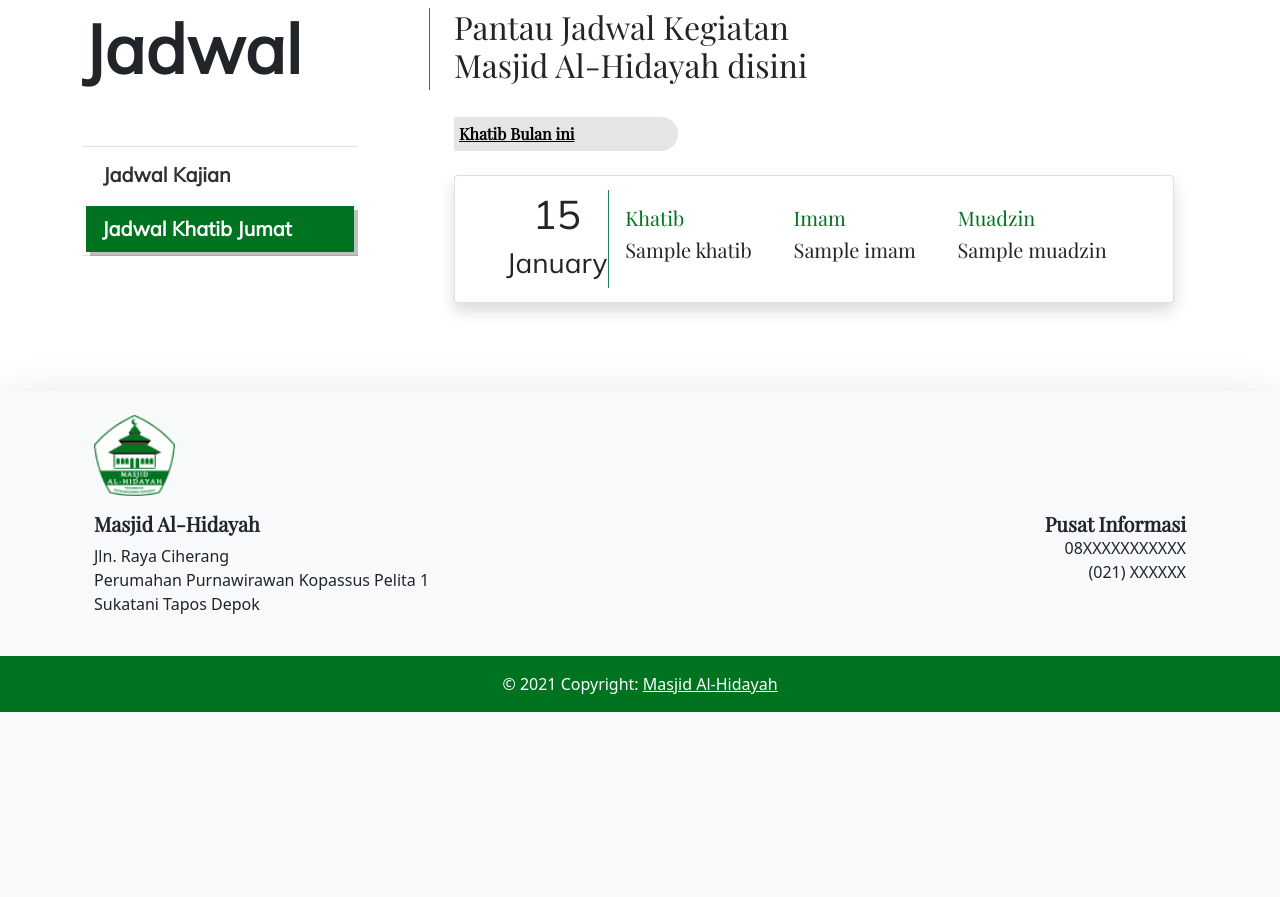
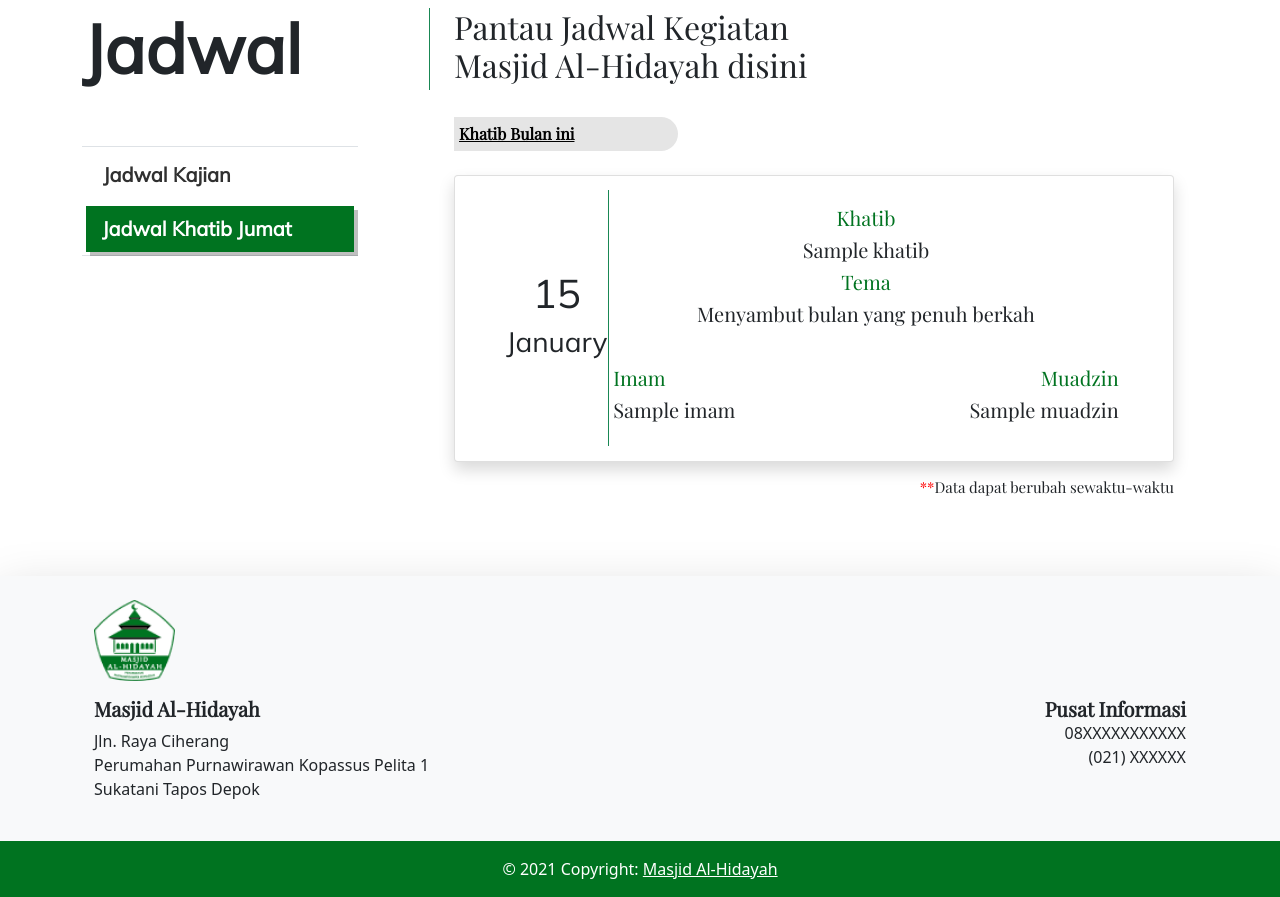
Before and after one commit to yasykurrafii/masjid-al-hidayah, a Django app: template templates/jadwal.html in a window 1280 px wide, after a click on "Jadwal Khatib Jumat". Shown: the part 194-1091 px from the top of the page. Before the commit the page ends 906 px from the top, so only its background shows below. Run offline with Django 3.2, Linux system fonts and the light colour scheme; the template is opened without the code that fills it: most values are stand-ins (such as "Sample title", 1, 10 or a date in 2020); some libraries are stand-ins or nearby versions.

Commit message:
OKe updates revisi as requested

```diff
--- a/templates/jadwal.html
+++ b/templates/jadwal.html
@@ -97,7 +97,7 @@
                 <br /> {% for data in jadwalLewat%}
 
                 <!-- For loop buat nampilin data dari database-->
-                <div class="card mb-3 shadow card-jadwal"  style="background-color: #E5E5E5;">
+                <div class="card mb-3 shadow card-jadwal" style="background-color: #E5E5E5;">
                     <div class="row g-0">
                         <div class="col-md-2 align-self-center text-center ">
                             <h1 class="card-title">{{data.tanggal|date:"d"}}</h1>
@@ -127,7 +127,9 @@
                         </div>
                     </div>
                 </div>
+
                 <br /> {% endfor %}
+                <h6 style="font-size: 15px; text-align: right;"><span style="color: red;">**</span>Data dapat berubah sewaktu-waktu</h6>
                 <br />
             </div>
             <div class="data tab-pane fade show" id="jadwal-jumat">
@@ -153,16 +155,22 @@
                             <h3 class="card-title">{{data.tanggal|date:"F"}}</h3>
                         </div>
                         <div class="col-md-10 border-start border-success text-start" style="border: #007320;">
-                            <div class="card-body d-flex justify-content-between">
-                                <div class="playfair khatib">
+                            <div class="row">
+                                <div class="card-body">
+                                    <div class="text-center playfair khatib">
                                         <h5 class="card-title bold" style="color: #007320;">Khatib</h5>
                                         <h5 class="card-title">{{data.khatib}}</h5>
+                                        <h5 class="card-title bold" style="color: #007320;">Tema</h5>
+                                        <h5 class="card-title">Menyambut bulan yang penuh berkah</h5>
                                     </div>
+
+                                </div>
+                                <div class="card-body d-flex justify-content-between">
                                     <div class="playfair khatib">
                                         <h5 class="card-title bold" style="color: #007320;">Imam</h5>
                                         <h5 class="card-title">{{data.imam}}</h5>
                                     </div>
-                                <div class="playfair khatib">
+                                    <div class="text-end playfair khatib">
                                         <h5 class="card-title bold" style="color: #007320;">Muadzin</h5>
                                         <h5 class="card-title">{{data.muadzin}}</h5>
                                     </div>
@@ -170,10 +178,13 @@
                             </div>
                         </div>
                     </div>
+                </div>
+                <h6 style="font-size: 15px; text-align: right;"><span style="color: red;">**</span>Data dapat berubah sewaktu-waktu</h6>
                 <br /> {% endfor %}
                 <br />
                 <br />
             </div>
+
         </div>
     </div>
 </div>
```
Also changed, not shown: templates/home.html (+3 -4 lines), templates/laporan.html (+10 -5 lines). Lines whose indentation alone changed are shown as unchanged.
